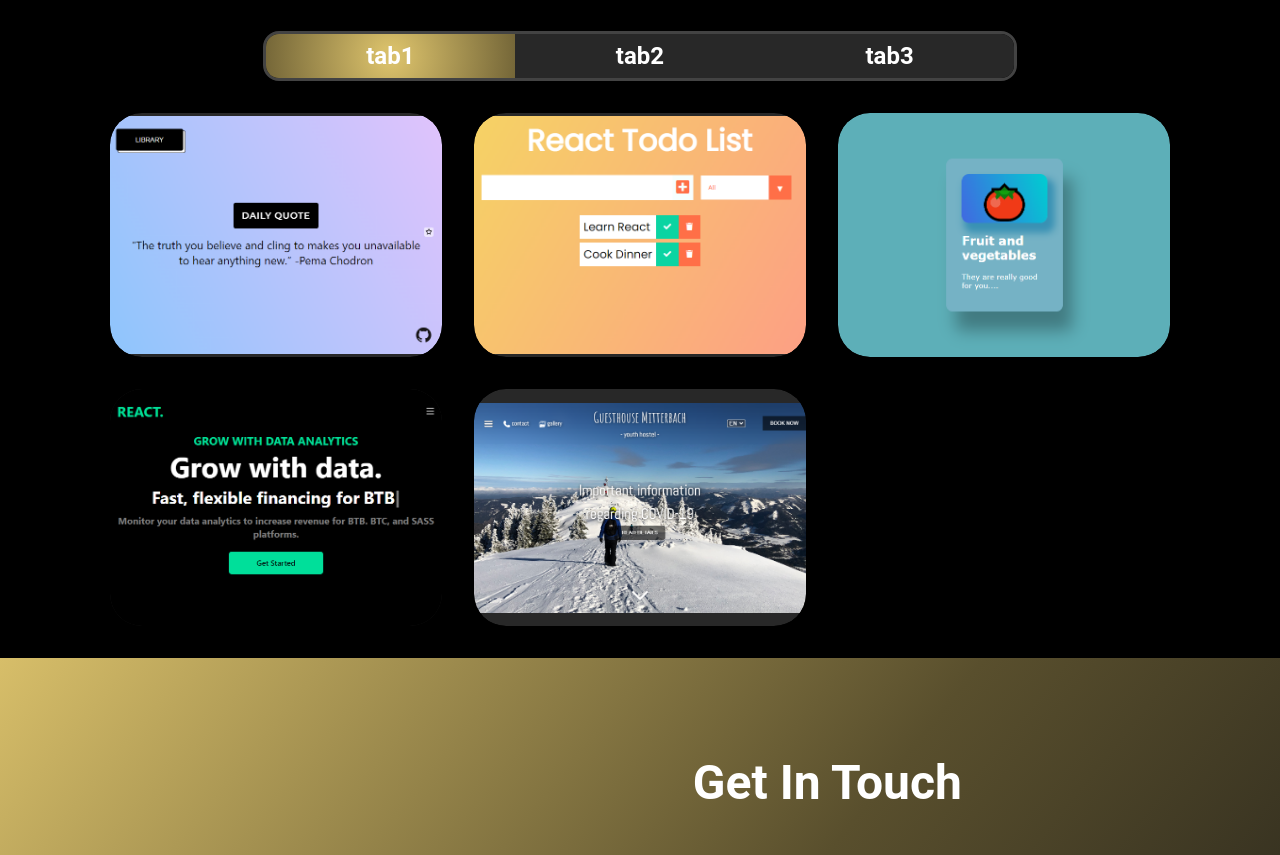
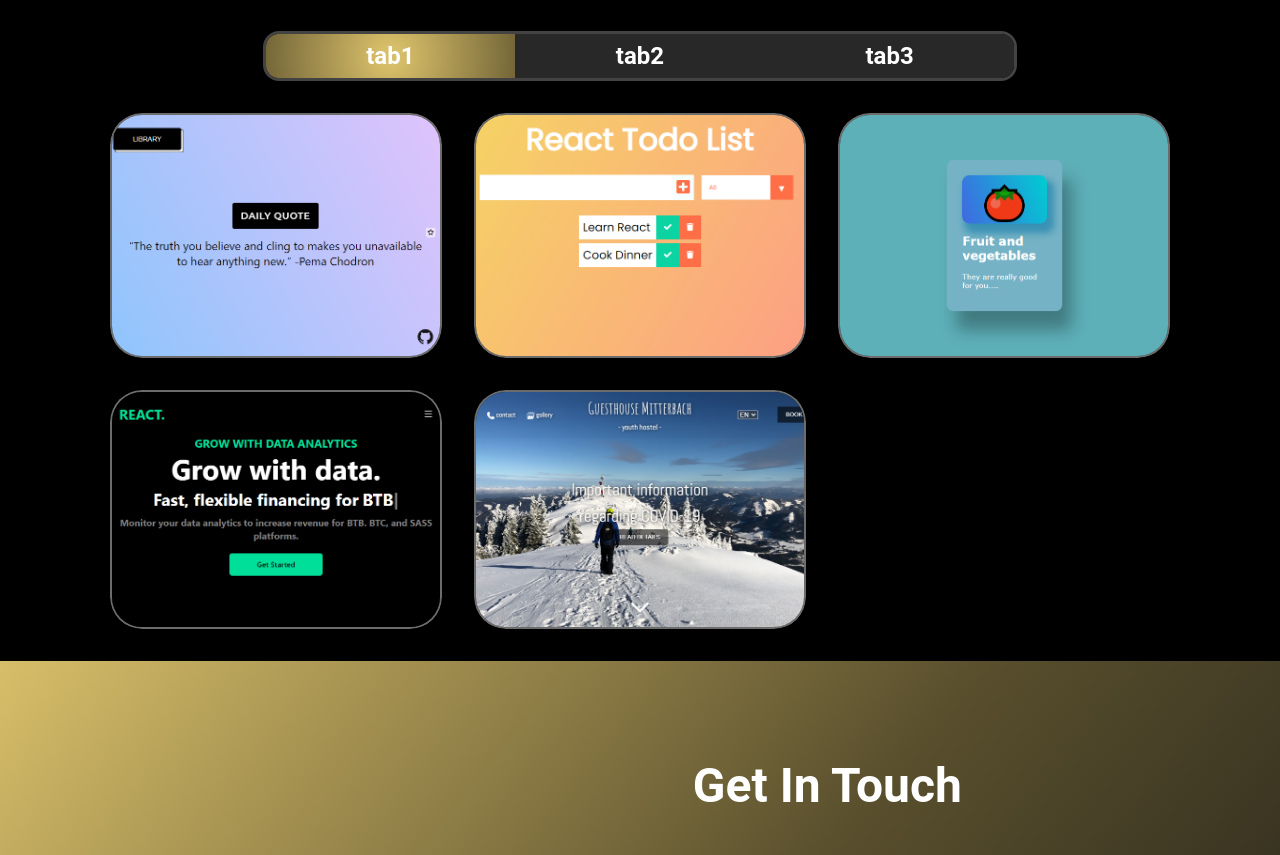
Before and after one commit to gimesi13/React-Portfolio, a React (Create React App) app in the folder react-portfolio-gergely/: page / in a window 1280 px wide. Shown: the part 1690-2545 px from the top of the page. Built offline with nearby package versions, Linux system fonts and the light colour scheme.

Commit message:
styling the Project component

```diff
--- a/react-portfolio-gergely/src/Components/Project.jsx
+++ b/react-portfolio-gergely/src/Components/Project.jsx
@@ -30,6 +30,17 @@ function Project({ project }) {
       <motion.div className="project-wrapper" variants={animateWrapper}>
         <motion.h1 variants={animateText}>{project.name}</motion.h1>
         <motion.p variants={animateText}>{project.description}</motion.p>
+        <div>
+          <a
+            className="live-link"
+            href={project.link}
+            target="_blank"
+            rel="noreferrer"
+          >
+            live link
+          </a>
+          <a /* href={""} */>check on github</a>
+        </div>
       </motion.div>
     </motion.div>
   );
--- a/react-portfolio-gergely/src/Components/Projects.jsx
+++ b/react-portfolio-gergely/src/Components/Projects.jsx
@@ -16,6 +16,7 @@ const projects = {
     tech: "RESTful API, React, CSS ",
     link: "https://630f24bd5d2985782545567d--brilliant-semolina-fe6b3a.netlify.app/",
     thumbnail: dailyImg,
+    github: "",
   },
   project2: {
     name: "React Todo",
--- a/react-portfolio-gergely/src/Components/Styles/_Project.scss
+++ b/react-portfolio-gergely/src/Components/Styles/_Project.scss
@@ -20,15 +20,16 @@
   background: rgb(40, 40, 40);
   @include flexCenter;
   border-radius: 2rem;
-  cursor: pointer;
   overflow: hidden;
 
   /* image overflow fix */
   mask-image: radial-gradient(white, black);
+  border: 2px solid rgba(255, 255, 255, 0.319);
 
   .project-thumbnail {
     width: 100%;
-    height: auto;
+    height: 100%;
+    object-fit: cover;
   }
 
   .project-wrapper {
@@ -37,12 +38,28 @@
     position: absolute;
     width: 100%;
     height: 100%;
-    background: rgba(0, 0, 0, 0.7);
+    background: rgba(21, 21, 21, 0.8);
 
     h1 {
+      font-size: 1.5rem;
       align-items: center;
       text-align: center;
       opacity: 1;
+      margin-bottom: 0.5rem;
+    }
+
+    p {
+      font-size: 1rem;
+      width: 100%;
+    }
+    div {
+      @include flexCenter;
+      margin-top: 1rem;
+      gap: 1rem;
+      .live-link {
+        padding: 0.5rem;
+        border: 2px solid white;
+      }
     }
   }
 }
--- a/react-portfolio-gergely/src/Components/css/style.css
+++ b/react-portfolio-gergely/src/Components/css/style.css
@@ -1517,15 +1517,17 @@
       -ms-flex-align: center;
           align-items: center;
   border-radius: 2rem;
-  cursor: pointer;
   overflow: hidden;
   /* image overflow fix */
   -webkit-mask-image: radial-gradient(white, black);
           mask-image: radial-gradient(white, black);
+  border: 2px solid rgba(255, 255, 255, 0.319);
 }
 .project .project-thumbnail {
   width: 100%;
-  height: auto;
+  height: 100%;
+  -o-object-fit: cover;
+     object-fit: cover;
 }
 .project .project-wrapper {
   display: -webkit-box;
@@ -1544,14 +1546,37 @@
   position: absolute;
   width: 100%;
   height: 100%;
-  background: rgba(0, 0, 0, 0.7);
+  background: rgba(21, 21, 21, 0.8);
 }
 .project .project-wrapper h1 {
+  font-size: 1.5rem;
   -webkit-box-align: center;
       -ms-flex-align: center;
           align-items: center;
   text-align: center;
   opacity: 1;
+  margin-bottom: 0.5rem;
+}
+.project .project-wrapper p {
+  font-size: 1rem;
+  width: 100%;
+}
+.project .project-wrapper div {
+  display: -webkit-box;
+  display: -ms-flexbox;
+  display: flex;
+  -webkit-box-pack: center;
+      -ms-flex-pack: center;
+          justify-content: center;
+  -webkit-box-align: center;
+      -ms-flex-align: center;
+          align-items: center;
+  margin-top: 1rem;
+  gap: 1rem;
+}
+.project .project-wrapper div .live-link {
+  padding: 0.5rem;
+  border: 2px solid white;
 }
 
 html {
```
Also changed, not shown: 1 other file (tests, documents, lock files or other folders).
